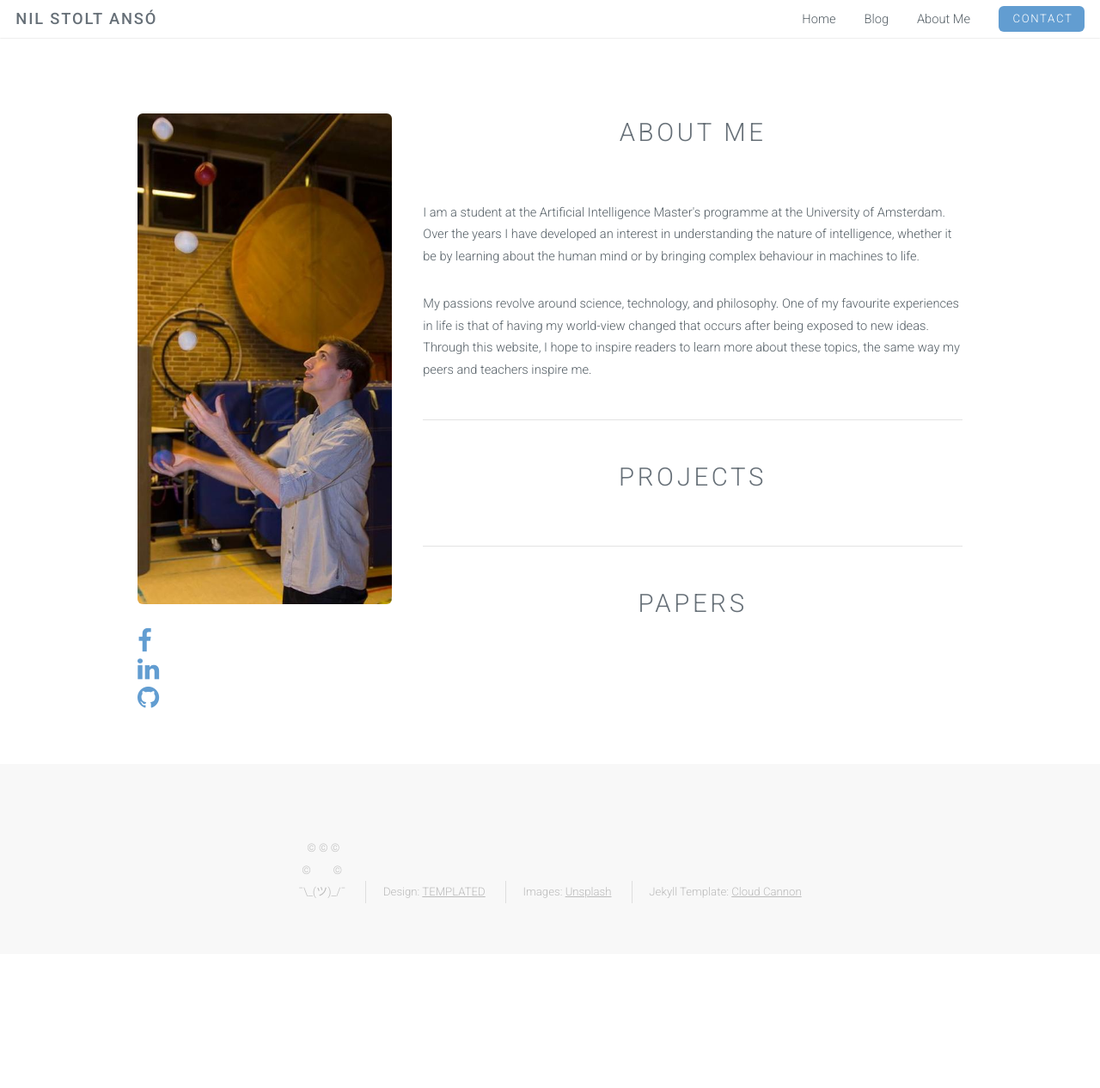
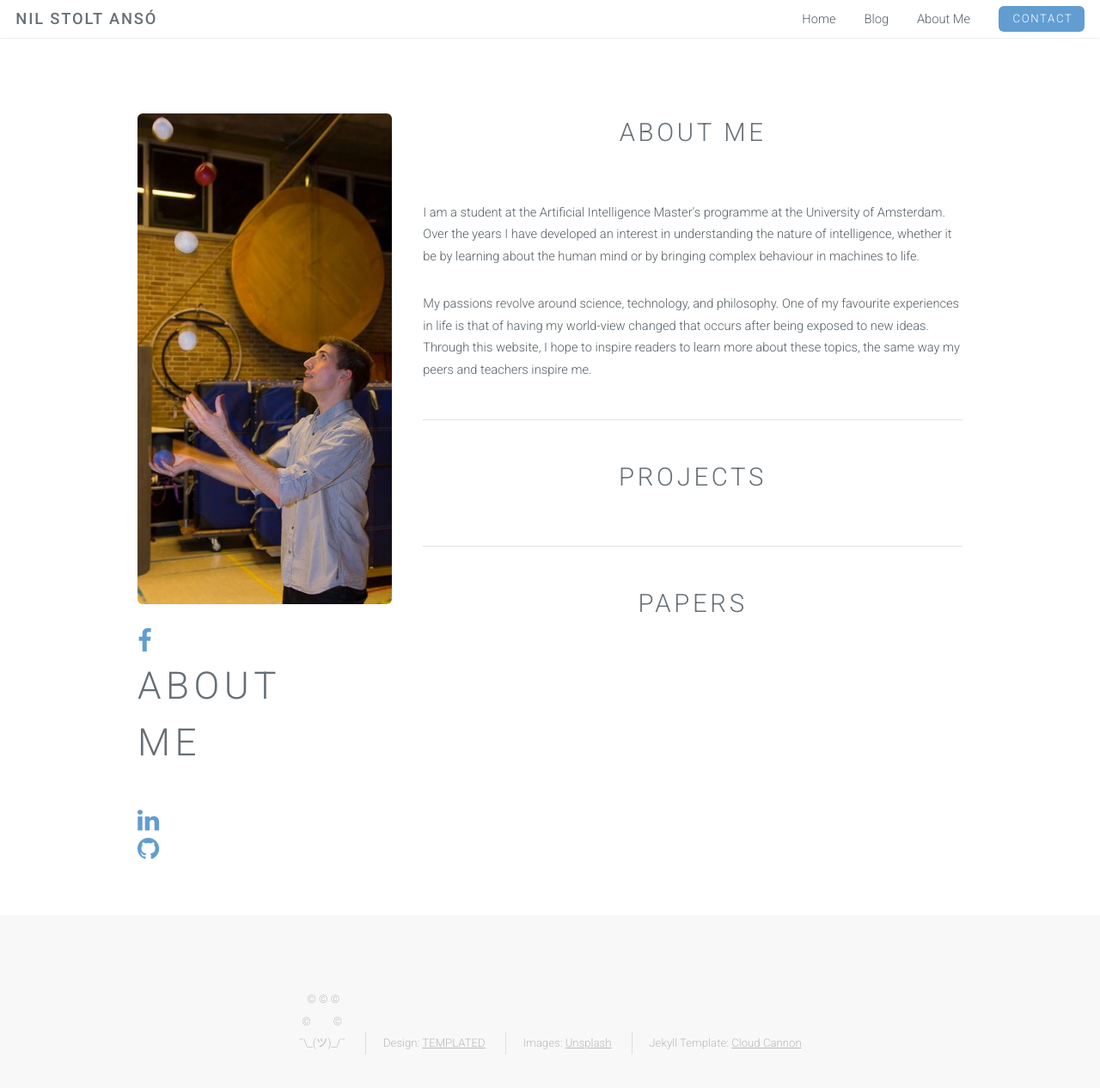
Before and after one commit to NILOIDE/NILOIDE.github.io, a Jekyll site: the page built from About-Me.html, in a window 1280 px wide and 1286 px high. Shown: the top 1266 px of the window at 86% size. Built offline with Jekyll 4.4.1, drawn with Linux system fonts in a browser that asks for light colours.

```diff
--- a/About-Me.html
+++ b/About-Me.html
@@ -15,6 +15,7 @@
                             <a href="https://www.facebook.com/{{ site.facebook_username }}">
                                 <i class="fa fa-facebook"></i>
                             </a>
+                            <h2>About Me</h2>
                         </span>
                     {% endif %}
                     </div>
```
